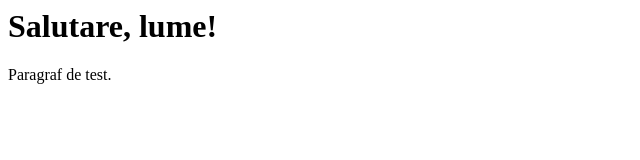
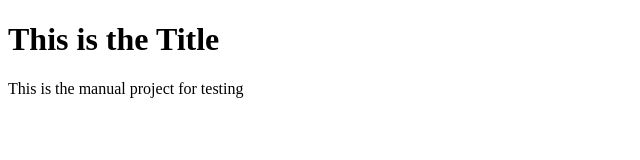
Before and after one commit to Iulia-Calota/ISTQB-Manual-Testing-Foundation-Project, a plain HTML site: page index.html in a window 1280 px wide. Shown: the whole page, without its empty margins (0-640 px from the left). Drawn offline with Linux system fonts and the light colour scheme.

Commit message:
Update index.html

```diff
--- a/index.html
+++ b/index.html
@@ -1,2 +1,8 @@
-<h1>Salutare, lume!</h1>
-<p>Paragraf de test.</p>
+<!DOCTYPE html>
+<html>
+  <head></head>
+  <body>
+    <h1>This is the Title</h1>
+    <p>This is the manual project for testing</p>
+  </body>
+</html>
```
